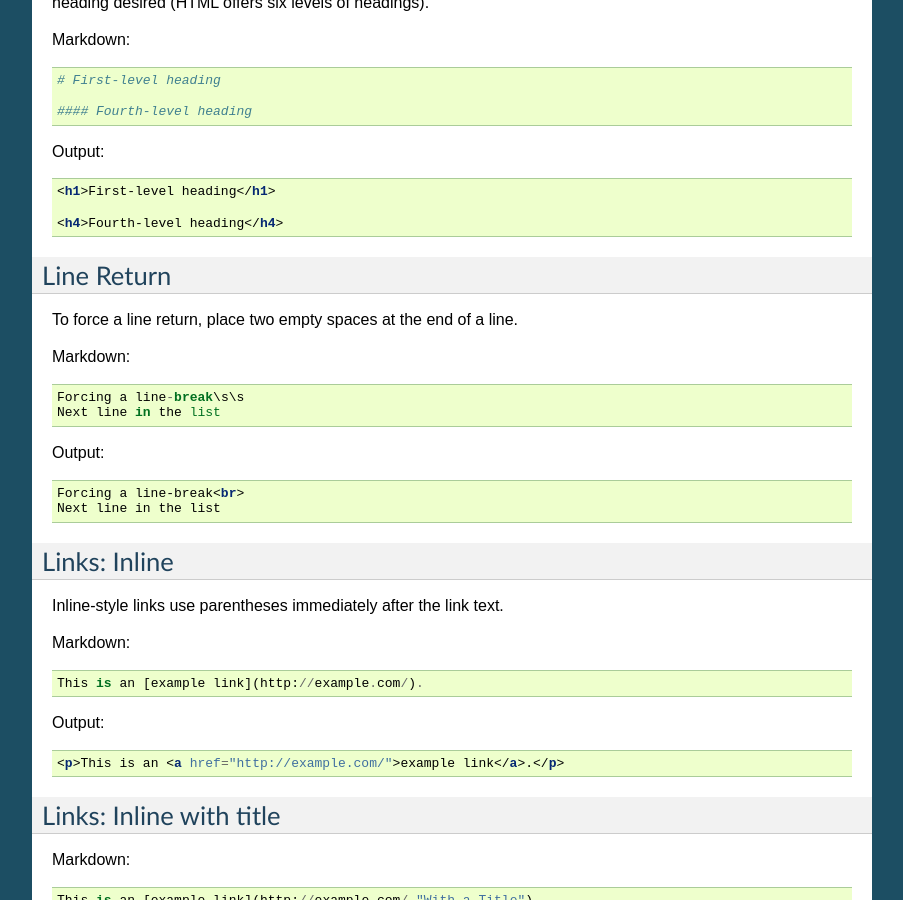
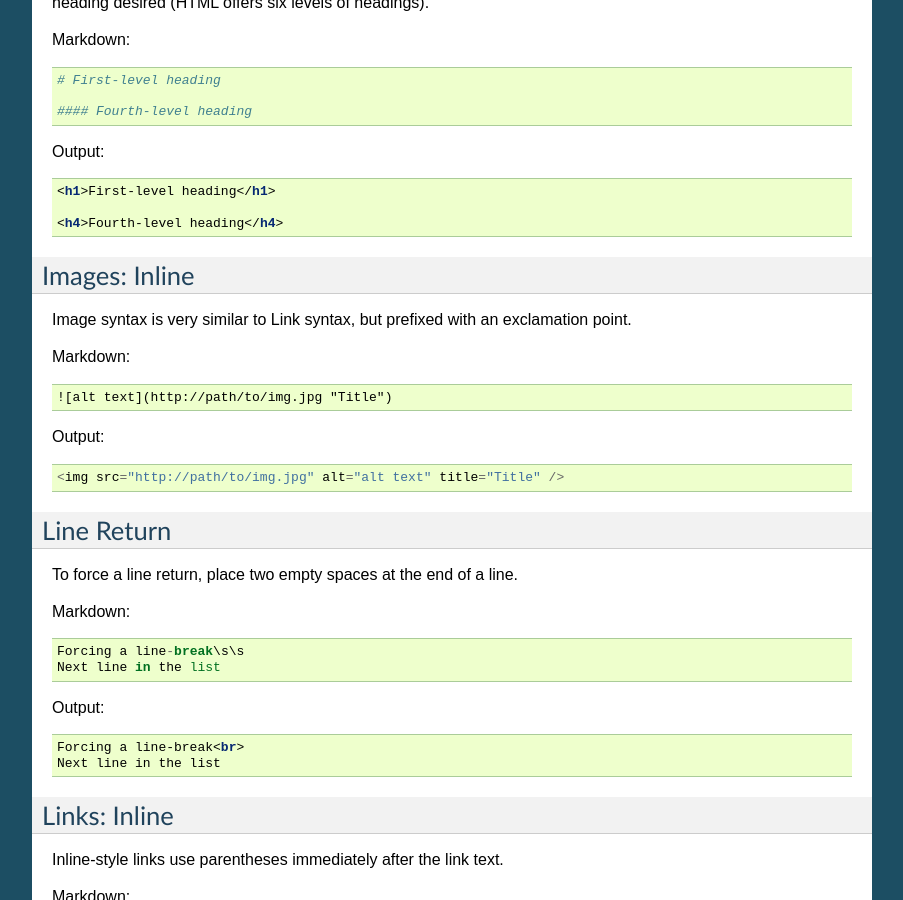
Before and after one commit to joaedwar/markdown-guide, a Sphinx documentation site: the page built from docs/basics.rst, in a window 1280 px wide and 900 px high, scrolled down 1725 px. Shown: the whole window, without its empty margins (198-1101 px from the left). Built offline with Sphinx 7.4.7, drawn with Linux system fonts in a browser that asks for light colours; some of the changed text lies outside the part shown.

Commit message:
inline image

```diff
--- a/docs/basics.rst
+++ b/docs/basics.rst
@@ -115,6 +115,21 @@ Output:
     <h1>First-level heading</h1>
 
     <h4>Fourth-level heading</h4>
+
+Images: Inline
+===============
+
+Image syntax is very similar to Link syntax, but prefixed with an exclamation point.
+
+Markdown::
+
+    ![alt text](http://path/to/img.jpg "Title")
+
+Output:
+
+.. code-block::
+
+    <img src="http://path/to/img.jpg" alt="alt text" title="Title" />
 
 Line Return
 ============
```
Also changed, not shown: other parts of docs/basics.rst (+5 -2 lines).
